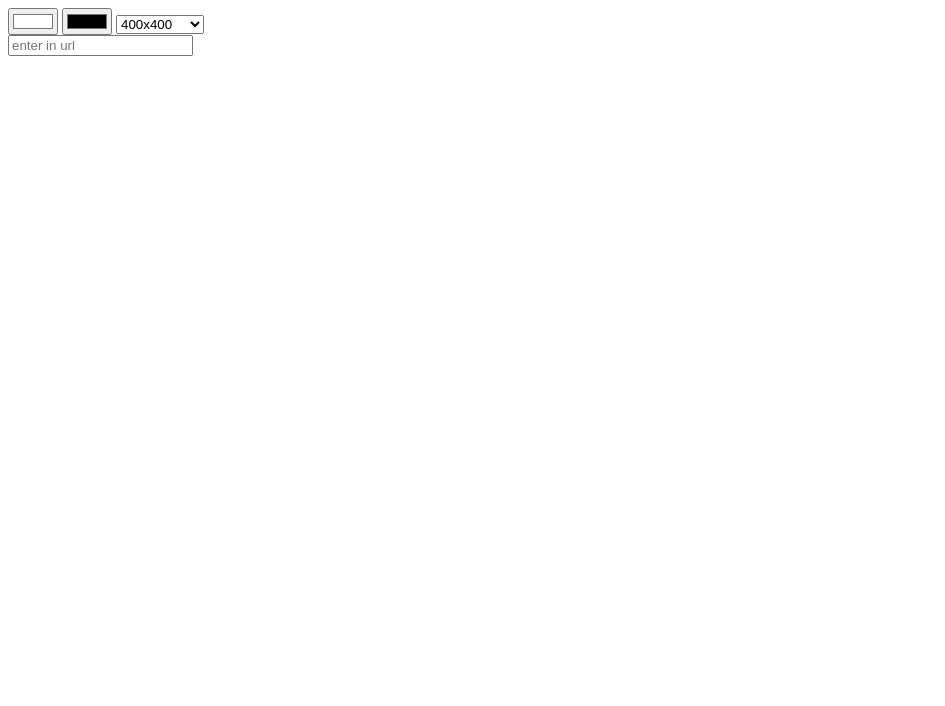
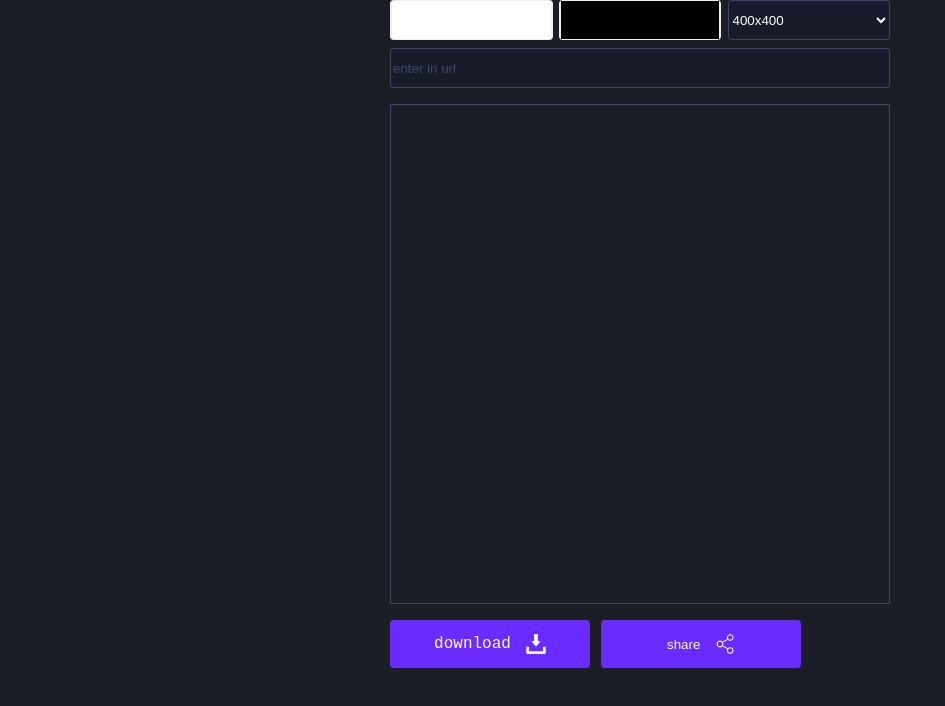
Before and after one commit to lonnybear/QR-Code-Generator, a plain HTML site: page index.html in a window 1280 px wide. Shown: the whole page, without its empty margins (0-945 px from the left). Drawn offline with Linux system fonts and the light colour scheme.

Commit message:
updated html/css/js

```diff
--- a/index.html
+++ b/index.html
@@ -27,6 +27,17 @@
         </div>
         <input type="text" class="qr-text" placeholder="enter in url">
         <div id="qr-code"></div>
+        <div class="action-container">
+            <a href="#" class="download btn" download="qrcode">
+                <span>download</span>
+                <img src="images/download.svg" alt="">
+            </a>
+            <button class="btn share-btn">
+                <span>share</span>
+                <img src="images/share.svg" alt="">
+            </button>
+        </div>
+
     </section>
 
 
--- a/index.js
+++ b/index.js
@@ -0,0 +1,7 @@
+const download = document.querySelector('.download');
+const dark = document.querySelector('.dark');
+const light = document.querySelector('.light');
+const qrContainer = document.querySelector('#qrCode');
+const qrText = document.querySelector('.qr-text');
+const shareBtn = document.querySelector('.share-btn');
+const sizes = document.querySelector('.sizes');
--- a/style.css
+++ b/style.css
@@ -0,0 +1,140 @@
+*{
+    box-sizing: border-box;
+}
+
+body{
+    background: #1c1e26;
+    font-family: 'Courier New', Courier, monospace;
+    max-width: 500px;
+    height: 100vh;
+    margin: auto;
+    display: flex;
+    justify-content: center;
+    color: #fff;
+}
+
+input[type="color"]{
+    border: none;
+    width: 32.5%;
+    height: 40px;
+    border-radius: 4px;
+}
+
+input[type="color"]::-webkit-color-swatch-wrapper{
+    padding: 0;
+}
+
+input[type="color"]::-webkit-color-swatch{
+    border: none;
+}
+
+a{
+    text-decoration: none;
+}
+
+.qr-text{
+    padding: none;
+    display: block;
+    background: #181b29;
+    border: 1px solid #414866;
+    border-radius: 4px;
+    height: 40px;
+    width: 100%;
+    margin: 0.5rem 0 1rem 0;
+    color: #fff;
+    outline: none;
+}
+
+.qr-text::placeholder{
+    color: #414866;
+    font-weight: 500;
+}
+
+#qr-code{
+    height: 500px;
+    width: 500px;
+    display: flex;
+    align-items: center;
+    justify-content: center;
+    border: 1px solid #414866;
+}
+
+#qr-code img, #qr-code canvas{
+    max-width: 100% !important;
+    max-height: 100% !important;
+}
+
+.row{
+    display: flex;
+    align-items: center;
+    justify-content: space-between;
+}
+
+.sizes{
+    width: 32.5%;
+    height: 40px;
+    color: #fff;
+    background: #181b29;
+    border: 1px solid #414866;
+    border-radius: 4px;
+    outline: none;
+}
+
+
+.btn{
+    color: #fff;
+    max-width: 200px;
+    padding: 14px;
+    background: rgb(106, 43, 255);
+    border-radius: 4px;
+    border: none;
+    display: flex;
+    align-items: center;
+    justify-content: center;
+    cursor: pointer;
+    font-size: 1;
+    font-weight: 500;
+    flex: 1;
+}
+
+.btn img{
+    width: 20px;
+    margin-left: 15px;
+}
+
+.share-btn{
+    margin-left: 0.7rem;
+}
+
+.action-container{
+    display: flex;
+    margin: 1rem 0;
+}
+
+@media (max-width: 512px){
+    body{
+        max-width: 100%;
+        padding: 10px;
+    }
+    #qr-code{
+        width: 95vw;
+        height: 95vw;
+    }
+    #qr-code img, #qr-code canvas{
+        max-width: 95vw !important;
+        max-height: 95vw !important;
+    }
+    .btn{
+        min-width: unset;
+    }
+}
+
+@media (max-width:450px){
+    .action-container{
+        flex-direction: column;
+    }
+    .share-btn{
+        margin-bottom: 0.7rem;
+        margin-left: 0;
+    }
+}
```
